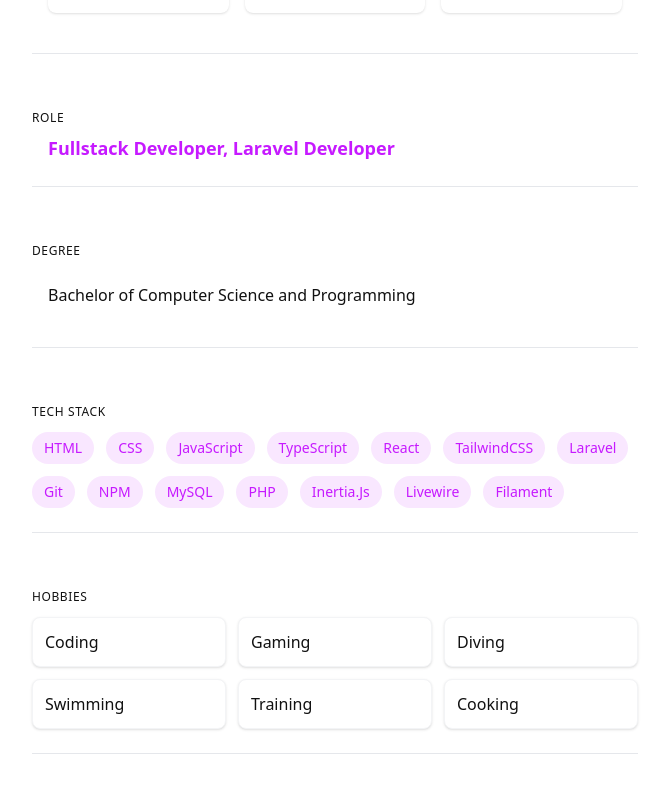
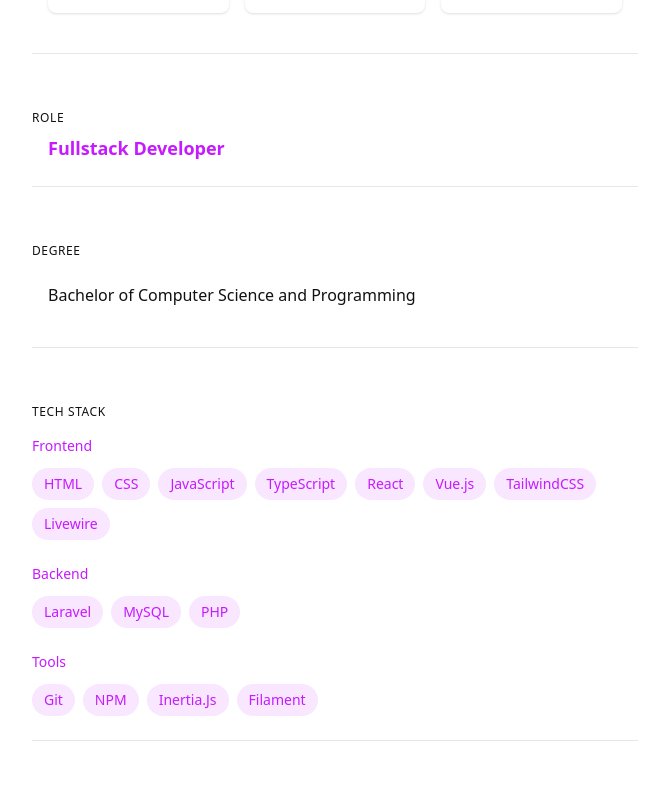
Before and after one commit to Lorendor/Loren_portfolio, a React (Vite) app: page / in a window 1280 px wide. Shown: the part 1140-1938 px from the top of the page, without its empty margins (305-974 px from the left). Built offline with nearby package versions, Linux system fonts and the light colour scheme; some icons are missing.

Commit message:
Changes to content

```diff
--- a/src/App.jsx
+++ b/src/App.jsx
@@ -7,6 +7,7 @@
 import Footer from './components/Footer'
 import ScrollTopButton from './components/ui/ScrollTopButton'
 import Experience from './components/Experience'
+import Projects from './components/Projects'
 
 const App = () => {
   return (
@@ -32,8 +33,14 @@
         </div>
       </section>
 
+       <section id="projects">
+        <div>
+          <Projects/>
+        </div>
+      </section>
+
       <section id="experience">
-        <div>
+        <div className="pt-30">
           <Experience/>
         </div>
       </section>
--- a/src/components/About.jsx
+++ b/src/components/About.jsx
@@ -1,7 +1,24 @@
 import React from 'react';
-import { techs } from '../data/techs';
+import { techs } from '../data/techs'; // Make sure this path is correct
 
 const About = () => {
+  // Group techs by category from your imported techs data
+  const groupedTechs = techs.reduce((acc, tech) => {
+    if (!acc[tech.category]) {
+      acc[tech.category] = [];
+    }
+    acc[tech.category].push(tech);
+    return acc;
+  }, {});
+
+  // Define category order and labels
+  const categoryOrder = ['frontend', 'backend', 'tools'];
+  const categoryLabels = {
+    frontend: 'Frontend',
+    backend: 'Backend',
+    tools: 'Tools'
+  };
+
   return (
     <div className="w-full max-w-2xl mx-auto p-6 md:p-8 bg-white dark:bg-darkgray rounded-2xl shadow-lg border border-gray-100 dark:border-purple/20 mt-30">
       {/* Header */}
@@ -32,7 +49,7 @@
         {/* Role */}
         <div className="py-6">
           <span className="block text-xs uppercase tracking-wider text-darkgray dark:text-gray-400 mb-2">Role</span>
-          <span className="p-4 font-semibold text-lg text-purple dark:text-purple">Fullstack Developer, Laravel Developer</span>
+          <span className="p-4 font-semibold text-lg text-purple dark:text-purple">Fullstack Developer</span>
         </div>
 
         {/* Degree */}
@@ -43,16 +60,30 @@
           </div>
         </div>
 
-        {/* Tech Stack */}
+        {/* Tech Stack - Grouped */}
         <div className="py-6">
-          <span className="block text-xs uppercase tracking-wider text-darkgray dark:text-gray-400 mb-3">Tech Stack</span>
-            <div className="flex flex-wrap gap-3">
-              {techs.map((tech) => (
-                <span key={tech.name} className="px-3 py-1.5 bg-purple/10 hover:bg-purple/20 transition-colors text-purple rounded-full text-sm font-medium">
-                  {tech.name}
-                </span>
-              ))}
-            </div>
+          <span className="block text-xs uppercase tracking-wider text-darkgray dark:text-gray-400 mb-4">Tech Stack</span>
+          <div className="space-y-6">
+            {categoryOrder.map((category) => (
+              groupedTechs[category] && (
+                <div key={category} className="space-y-3">
+                  <span className="block text-sm font-medium text-purple dark:text-purple">
+                    {categoryLabels[category]}
+                  </span>
+                  <div className="flex flex-wrap gap-2">
+                    {groupedTechs[category].map((tech) => (
+                      <span
+                        key={tech.name}
+                        className="px-3 py-1.5 bg-purple/10 hover:bg-purple/20 transition-colors text-purple rounded-full text-sm font-medium"
+                      >
+                        {tech.name}
+                      </span>
+                    ))}
+                  </div>
+                </div>
+              )
+            ))}
+          </div>
         </div>
 
         {/* Hobbies */}
--- a/src/components/Hero.jsx
+++ b/src/components/Hero.jsx
@@ -27,16 +27,16 @@
         </div>
         {/* Text content */}
         <div className='text-center lg:text-left max-w-xl w-full px-2 sm:px-0'>
-          <AnimatedHeading phrases={["Fullstack Developer", "Laravel Developer"]} />
+          <AnimatedHeading phrases={["Fullstack Developer", "Laravel Enthusiast"]} />
           <p className='text-black dark:text-white text-base font-medium sm:text-lg mt-4 sm:mt-6 leading-relaxed'>
-            I develop visually appealing and user-friendly websites with a strong focus on accessibility, responsiveness and performance.
+            I develop full-stack web applications with solid backend systems and clean frontend interfaces, focusing on fast loading, mobile-friendly design, and great user experience.
           </p>
           <div className='flex flex-col sm:flex-row gap-3 sm:gap-4 mt-6 sm:mt-8 justify-center lg:justify-start'>
             <a href="mailto:lorenbjelokosic1@gmail.com" className='px-6 sm:px-8 py-3 bg-purple text-white rounded-full font-semibold hover:bg-white dark:hover:bg-darkgray hover:text-black dark:hover:text-white border-purple border-2 hover:border-purple transition-all duration-300 transform hover:scale-105 text-sm sm:text-base inline-block'>
               Hire me
             </a>
             <a
-              href="/Loren_Bjelokosić.pdf"
+              href="/LB_Resume.pdf"
               target="_blank"
               rel="noopener noreferrer"
               className='px-6 sm:px-8 py-3 border-2 border-purple text-black dark:text-white rounded-full font-semibold hover:border-purple/40 hover:text-white hover:bg-purple transition-all duration-300 text-sm sm:text-base flex items-center justify-center'
--- /dev/null
+++ b/src/components/Projects.jsx
@@ -0,0 +1,50 @@
+import React, { useState } from 'react'; // Add useState import
+import { ExtraProjects } from '../data/ExtraProjects';
+
+const Projects = () => {
+  const [showAll, setShowAll] = useState(false);
+  const displayedProjects = showAll ? ExtraProjects : ExtraProjects.slice(0, 5);
+
+  return (
+    <div className="w-full max-w-4xl mx-auto mt-8">
+      <h1 className='text-3xl sm:text-4xl md:text-4xl font-inter font-bold text-black dark:text-white mb-6 text-center px-4'>Additional Projects & Research</h1>
+      <div className="w-40 h-1.5 bg-gradient-to-r from-purple to-darkpurple rounded-full mx-auto mb-30"></div>
+
+      {/* Change ExtraProjects to displayedProjects here ↓ */}
+      <div className="grid grid-cols-1 gap-4">
+        {displayedProjects.map((project) => ( // Fixed: use displayedProjects instead of ExtraProjects
+          <div
+            key={project.id}
+            className="bg-white dark:bg-darkgray/50 rounded-xl p-4 border border-gray-100 dark:border-purple/20 dark:hover:border-purple/60 hover:shadow-xl transition-shadow duration-300"
+          >
+            <div className="flex items-center gap-3 mb-2">
+              <div className={`w-2 h-2 bg-gradient-to-r ${project.gradient} rounded-full`}></div>
+              <h5 className="font-semibold text-gray-800 dark:text-white flex-1">
+                {project.title}
+              </h5>
+              <span className="text-sm text-gray-500 dark:text-gray-400 whitespace-nowrap">
+                {project.date}
+              </span>
+            </div>
+            <p className="text-sm text-gray-600 dark:text-gray-300">
+              {project.description}
+            </p>
+          </div>
+        ))}
+      </div>
+
+      {ExtraProjects.length > 5 && (
+        <div className="flex justify-center mt-6">
+          <button
+            onClick={() => setShowAll(!showAll)}
+            className="px-4 py-2 rounded-full bg-purple text-white font-medium shadow-md hover:bg-purple/80 transition-all"
+          >
+            {showAll ? 'See Less' : `See More (+${ExtraProjects.length - 5})`}
+          </button>
+        </div>
+      )}
+    </div>
+  );
+};
+
+export default Projects;
--- a/src/components/Work.jsx
+++ b/src/components/Work.jsx
@@ -5,7 +5,7 @@
 const Work = () => {
   return (
     <div className='w-full min-h-screen bg-white dark:bg-darkgray flex flex-col items-center justify-center py-50 pt-50'>
-      <h1 className='text-3xl sm:text-4xl md:text-5xl font-inter font-bold text-black dark:text-white mb-6 text-center px-4'>Check out my work</h1>
+      <h1 className='text-3xl sm:text-4xl md:text-4xl font-inter font-bold text-black dark:text-white mb-6 text-center px-4'>Check out my work</h1>
       <div className="w-40 h-1.5 bg-gradient-to-r from-purple to-darkpurple rounded-full mx-auto mb-30"></div>
       <div className='grid grid-cols-1 md:grid-cols-2 lg:grid-cols-3 gap-8 max-w-7xl mx-auto px-4'>
         {projects.map((project, index) => (
--- /dev/null
+++ b/src/data/ExtraProjects.jsx
@@ -0,0 +1,58 @@
+export const ExtraProjects = [
+    {
+      id: 1,
+      title: "Landing Page Website",
+      date: "May 2025",
+      description: "HTML, CSS, JS, Webflow SaaS product page.",
+      gradient: "from-cyan-500 to-blue-500"
+    },
+    {
+      id: 2,
+      title: "Website & Print Design",
+      date: "June 2024",
+      description: "Logo, flyers, simple responsive website for local fast food startup.",
+      gradient: "from-blue-500 to-indigo-500"
+    },
+    {
+      id: 3,
+      title: "Nails Studio Website",
+      date: "October 2023",
+      description: "Reservations system + website.",
+      gradient: "from-indigo-500 to-purple-500"
+    },
+    {
+      id: 4,
+      title: "Accounting Website",
+      date: "Dec 2022 - Jun 2023",
+      description: "HTML, CSS, JS frontend, PHP + MySQL backend.",
+      gradient: "from-purple-500 to-pink-500"
+    },
+    {
+      id: 5,
+      title: "Cloud Computing in IoT",
+      date: "May 2023",
+      description: "Final degree project research.",
+      gradient: "from-pink-500 to-rose-500"
+    },
+    {
+      id: 6,
+      title: "Notes Web App",
+      date: "August 2025",
+      description: "PHP backend + Tailwind CSS frontend for note-taking.",
+      gradient: "from-pink-500 to-rose-500"
+    },
+    {
+      id: 7,
+      title: "ML Wheat Yield Prediction",
+      date: "April 2022",
+      description: "Real/simulated datasets, heatmap visualization.",
+      gradient: "from-rose-500 to-orange-500"
+    },
+    {
+      id: 8,
+      title: "Game of Life in Java",
+      date: "November 2021",
+      description: "Conway's Game of Life simulation with visual interface.",
+      gradient: "from-orange-500 to-yellow-500"
+    }
+  ];
--- a/src/data/techs.jsx
+++ b/src/data/techs.jsx
@@ -5,70 +5,90 @@
     name: 'HTML',
     icon: 'devicon-html5-plain colored',
     logo: <i className="devicon-html5-plain colored text-5xl"></i>,
+    category: 'frontend'
   },
   {
     name: 'CSS',
     icon: 'devicon-css3-plain colored',
     logo: <i className="devicon-css3-plain colored text-5xl"></i>,
+    category: 'frontend'
   },
   {
     name: 'JavaScript',
     icon: 'devicon-javascript-plain colored',
     logo: <i className="devicon-javascript-plain colored text-5xl"></i>,
+    category: 'frontend'
   },
   {
     name: 'TypeScript',
     icon: 'devicon-typescript-plain colored',
     logo: <i className="devicon-typescript-plain colored text-5xl"></i>,
+    category: 'frontend'
   },
   {
     name: 'React',
     icon: 'devicon-react-original colored',
     logo: <i className="devicon-react-original colored text-5xl"></i>,
+    category: 'frontend'
+  },
+  {
+    name: 'Vue.js',
+    icon: 'devicon-vuejs-plain colored',
+    logo: <i className="devicon-vuejs-plain colored text-5xl"></i>,
+    category: 'frontend'
   },
   {
     name: 'TailwindCSS',
     icon: 'devicon-tailwindcss-plain colored',
     logo: <i className="devicon-tailwindcss-plain colored text-5xl"></i>,
+    category: 'frontend'
   },
   {
     name: 'Laravel',
     icon: 'devicon-laravel-plain colored',
     logo: <i className="devicon-laravel-plain colored text-5xl"></i>,
+    category: 'backend'
   },
   {
     name: 'Git',
     icon: 'devicon-git-plain colored',
     logo: <i className="devicon-git-plain colored text-5xl"></i>,
+    category: 'tools'
   },
   {
     name: 'NPM',
     icon: 'devicon-npm-original-wordmark colored',
     logo: <i className="devicon-npm-original-wordmark colored text-5xl"></i>,
+    category: 'tools'
   },
   {
     name: 'MySQL',
     icon: 'devicon-mysql-plain colored',
     logo: <i className="devicon-mysql-plain colored text-5xl"></i>,
+    category: 'backend'
   },
   {
     name: 'PHP',
     icon: 'devicon-php-plain colored',
     logo: <i className="devicon-php-plain colored text-5xl"></i>,
+    category: 'backend'
   },
   {
     name: 'Inertia.Js',
-    icon: 'devicon-intertia-plain colored',
-    logo: <i className="devicon-git-plain colored text-5xl"></i>,
+    icon: 'devicon-inertia-plain colored',
+    logo: <i className="devicon-inertia-plain colored text-5xl"></i>,
+    category: 'tools'
   },
   {
     name: 'Livewire',
     icon: 'devicon-livewire-plain colored',
     logo: <i className="devicon-livewire-plain colored text-5xl"></i>,
+    category: 'frontend'
   },
   {
     name: 'Filament',
     icon: 'devicon-filament-plain colored',
     logo: <i className="devicon-filament-plain colored text-5xl"></i>,
+    category: 'tools'
   },
 ];
```
Also changed, not shown: src/data/EducationInfo.jsx (+15 -13 lines), src/data/ExperienceInfo.jsx (+5 -5 lines), 2 other files (tests, documents, lock files or other folders).
